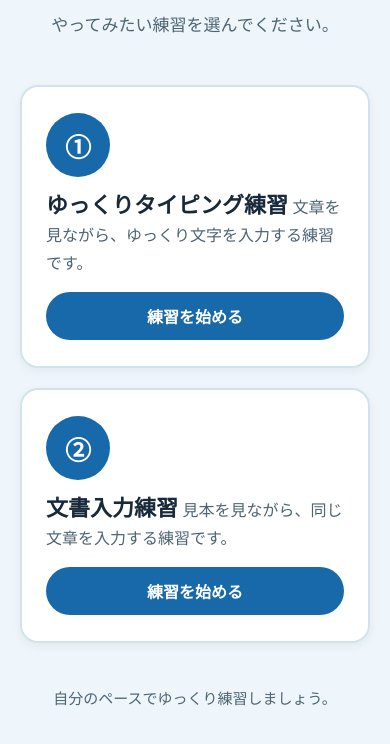
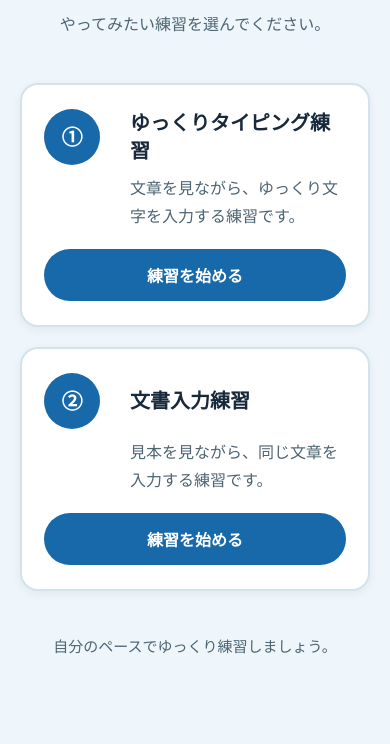
Before and after one commit to n-zaitsu-creator/aru.sagyo, a plain HTML site: page index.html in a window 390 px wide. Shown: the part 80-824 px from the top of the page. Drawn offline with Linux system fonts and the light colour scheme.

Commit message:
Update index.html

```diff
--- a/index.html
+++ b/index.html
@@ -38,14 +38,14 @@ main{
 
 .header h1{
   margin:0 0 14px;
-  font-size:clamp(30px, 5vw, 42px);
+  font-size:40px;
   line-height:1.35;
   letter-spacing:.02em;
 }
 
 .header p{
   margin:0;
-  font-size:clamp(17px, 2.4vw, 20px);
+  font-size:18px;
   line-height:1.8;
   color:var(--sub);
 }
@@ -57,9 +57,10 @@ main{
 }
 
 .menu-link{
-  display:flex;
-  align-items:center;
-  gap:26px;
+  display:grid;
+  grid-template-columns:64px 1fr;
+  column-gap:22px;
+  row-gap:10px;
   padding:30px 32px;
   color:var(--ink);
   text-decoration:none;
@@ -79,46 +80,51 @@ main{
 }
 
 .badge{
-  flex:none;
+  grid-column:1;
+  grid-row:1;
+  width:64px;
+  height:64px;
   display:flex;
   align-items:center;
   justify-content:center;
-  width:64px;
-  height:64px;
   border-radius:50%;
   background:var(--blue);
   color:#fff;
-  font-size:26px;
+  font-size:24px;
   font-weight:700;
-}
-
-.menu-text{
-  flex:1;
-  min-width:0;
+  line-height:1;
 }
 
 .title{
-  font-size:clamp(22px, 3.4vw, 27px);
+  grid-column:2;
+  grid-row:1;
+  display:flex;
+  align-items:center;
+  min-height:64px;
+  font-size:24px;
   font-weight:700;
   line-height:1.4;
-  margin-bottom:8px;
 }
 
 .description{
+  grid-column:2;
+  grid-row:2;
   font-size:16px;
   line-height:1.75;
   color:var(--sub);
 }
 
 .cta{
-  flex:none;
-  padding:12px 22px;
+  grid-column:1 / -1;
+  grid-row:3;
+  margin-top:8px;
+  padding:14px 0;
   border-radius:999px;
   background:var(--blue);
   color:#fff;
   font-size:16px;
   font-weight:700;
-  white-space:nowrap;
+  text-align:center;
 }
 
 .menu-link:hover .cta,
@@ -138,17 +144,27 @@ main{
     padding:36px 0 48px;
   }
 
-  .menu-link{
-    flex-direction:column;
-    align-items:flex-start;
-    text-align:left;
-    gap:14px;
-    padding:26px 24px;
+  .header h1{
+    font-size:30px;
   }
 
-  .cta{
-    align-self:stretch;
-    text-align:center;
+  .header p{
+    font-size:16px;
+  }
+
+  .menu-link{
+    padding:24px 22px;
+  }
+
+  .title{
+    font-size:20px;
+    min-height:56px;
+  }
+
+  .badge{
+    width:56px;
+    height:56px;
+    font-size:21px;
   }
 }
 </style>
@@ -166,19 +182,15 @@ main{
 
 <a class="menu-link" href="index_latest_no_example_selector.html">
   <span class="badge" aria-hidden="true">①</span>
-  <span class="menu-text">
-    <span class="title">ゆっくりタイピング練習</span>
-    <span class="description">文章を見ながら、ゆっくり文字を入力する練習です。</span>
-  </span>
+  <span class="title">ゆっくりタイピング練習</span>
+  <span class="description">文章を見ながら、ゆっくり文字を入力する練習です。</span>
   <span class="cta">練習を始める</span>
 </a>
 
 <a class="menu-link" href="bunsho.html">
   <span class="badge" aria-hidden="true">②</span>
-  <span class="menu-text">
-    <span class="title">文書入力練習</span>
-    <span class="description">見本を見ながら、同じ文章を入力する練習です。</span>
-  </span>
+  <span class="title">文書入力練習</span>
+  <span class="description">見本を見ながら、同じ文章を入力する練習です。</span>
   <span class="cta">練習を始める</span>
 </a>
 
```
